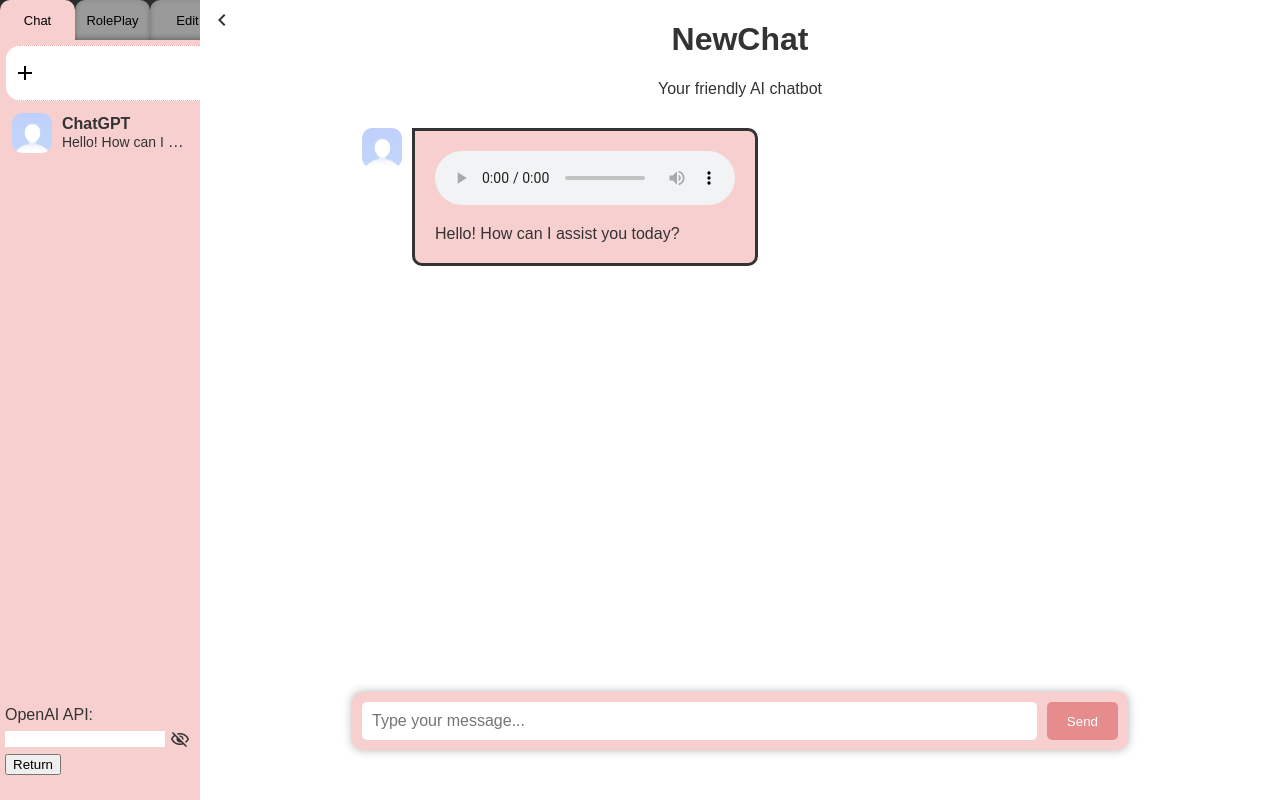
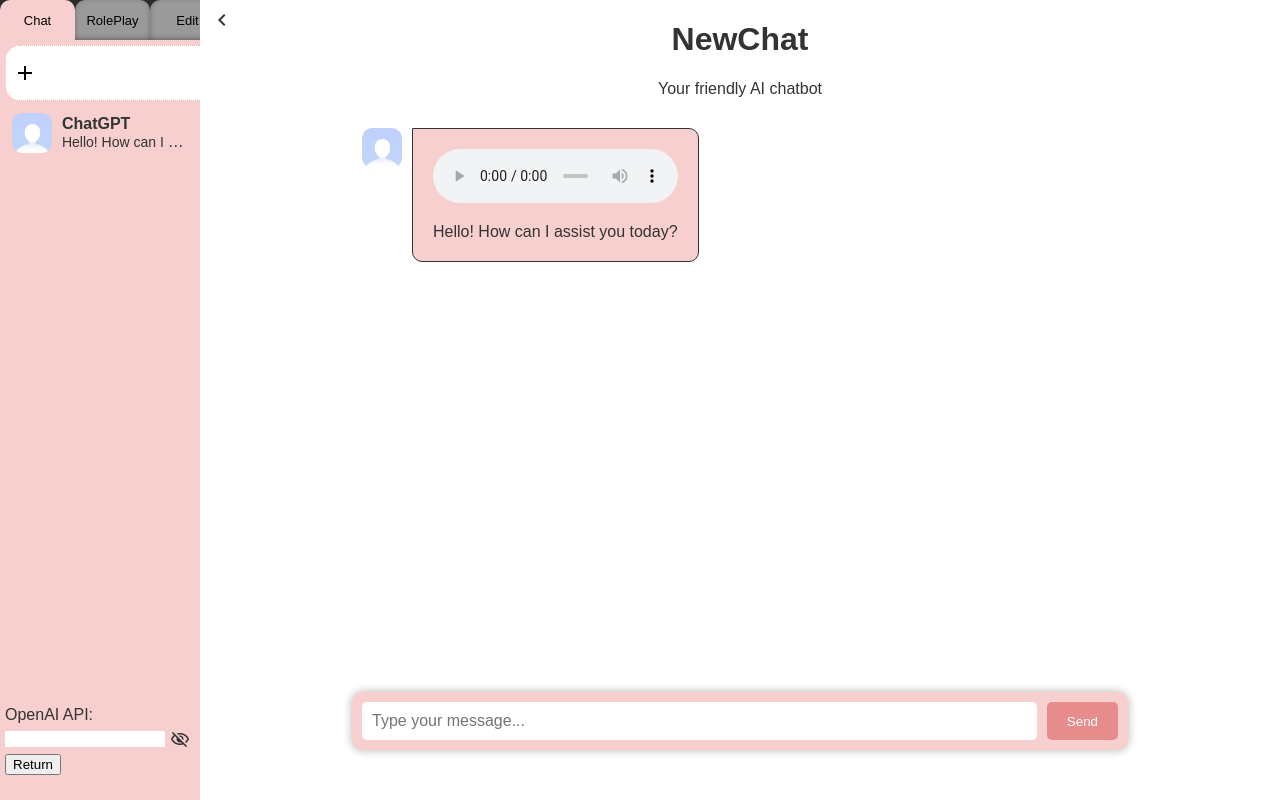
Before and after one commit to lilycyf/chatgpt-rpg, a Django app: page / in a window 1280 px wide. Run offline with Django 4.2, Linux system fonts and the light colour scheme.

Commit message:
updated audio width

```diff
--- a/chatchatchat/static/css/style.css
+++ b/chatchatchat/static/css/style.css
@@ -356,6 +356,7 @@ h3 {
   border-top-width: 0.5px; */
   border-style: solid;
   margin: 10px;
+  border-width: 1px;
 }
 
 .user-message {
@@ -370,6 +371,7 @@ h3 {
   border-top-width: 0.5px; */
   border-style: solid;
   margin: 10px;
+  border-width: 1px;
 }
 
 .start-message {
--- a/chatchatchat/templates/index.html
+++ b/chatchatchat/templates/index.html
@@ -112,7 +112,7 @@
                         </div>
                         <div class="chatbot-message">
                             <div class="audio-message">
-                                <audio controls>
+                                <audio controls style="width: 100%">
                                     <source src="{% static 'media/start-speech.mp3' %}" type="audio/mpeg">
                                     Hello! How can I assist you today?
                                 </audio>
```
